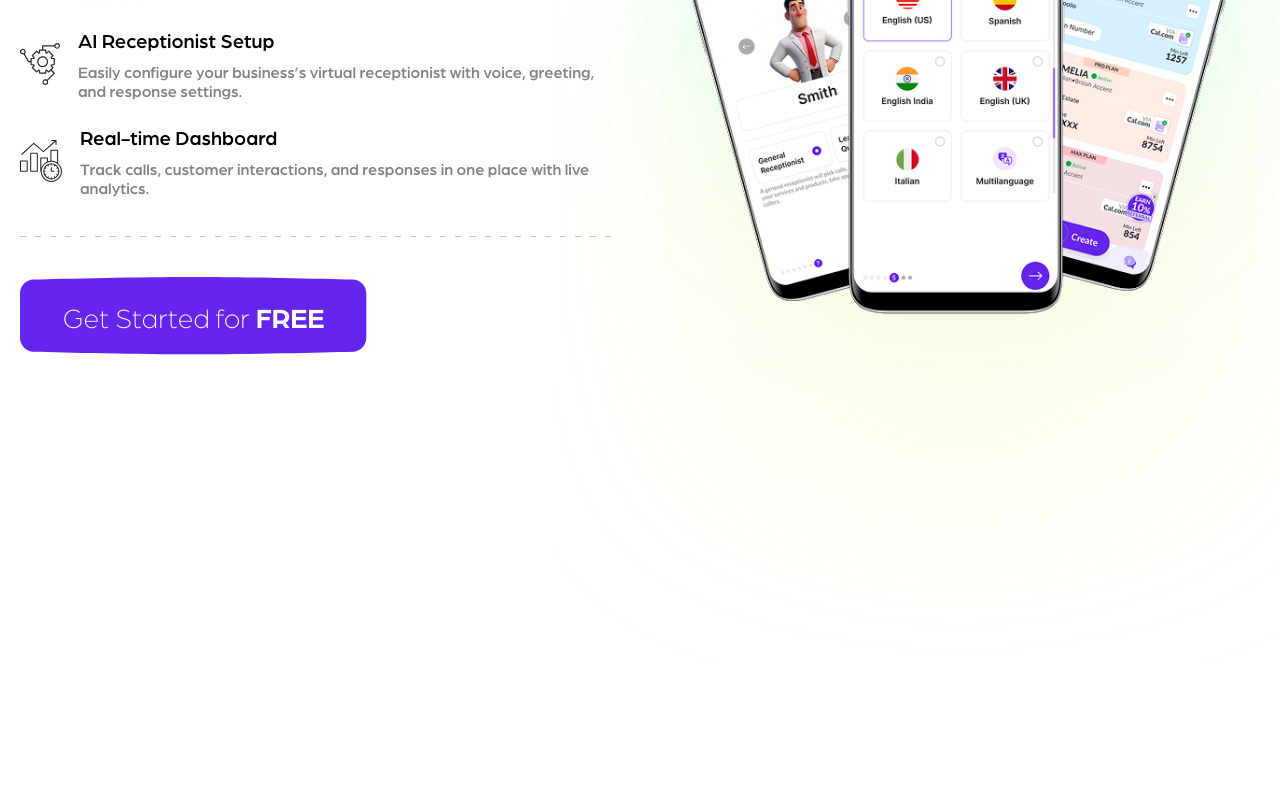
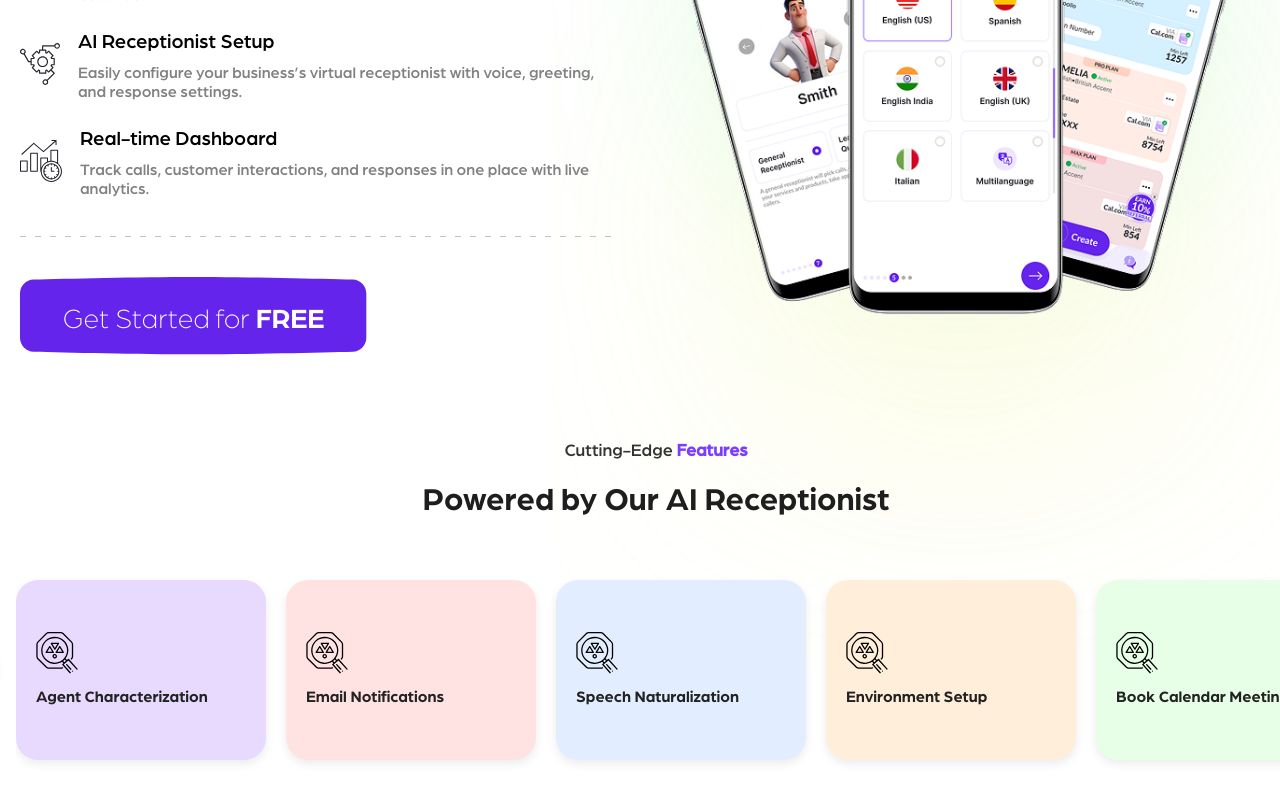
Before and after one commit to designersx-dsx/Rexpt-Sanity-Landing-Page-V2, a React (Create React App) app: page /features in a window 1280 px wide. Shown: the part 1700-2500 px from the top of the page. Before the commit the page ends 2365 px from the top, so only its background shows below. Built offline with nearby package versions, Linux system fonts and the light colour scheme.

Commit message:
[AP] ui new section add (AP v1.1.1)

```diff
--- /dev/null
+++ b/src/Components/FeatureSection/CuttingEdge/CuttingEdge.js
@@ -0,0 +1,83 @@
+import React, { useRef, useState } from "react";
+import styles from "./CuttingEdge.module.css";
+import { FaChevronLeft, FaChevronRight } from "react-icons/fa";
+
+const CuttingEdge = () => {
+    const scrollRef = useRef(null);
+    const [scrollIndex, setScrollIndex] = useState(0);
+
+    const cards = [
+        { icon: "/Svg/characterization-icon.svg", title: "Agent Characterization", bg: "#E8D9FF" },
+        { icon: "/Svg/characterization-icon.svg", title: "Email Notifications", bg: "#FFE3E3" },
+        { icon: "/Svg/characterization-icon.svg", title: "Speech Naturalization", bg: "#E2EEFF" },
+        { icon: "/Svg/characterization-icon.svg", title: "Environment Setup", bg: "#FFEED9" },
+        { icon: "/Svg/characterization-icon.svg", title: "Book Calendar Meetings", bg: "#E7FFE7" },
+        { icon: "/Svg/characterization-icon.svg", title: "Voice Personalization", bg: "#FBEAFF" },
+        { icon: "/Svg/characterization-icon.svg", title: "AI Chat Integration", bg: "#E9F9FF" },
+    ];
+
+    const cardsPerView = 5;
+    const totalScrolls = Math.ceil(cards.length / cardsPerView) - 1;
+
+    const handleScroll = (dir) => {
+        const container = scrollRef.current;
+        if (!container) return;
+
+        const width = container.offsetWidth;
+        let newIndex = scrollIndex + (dir === "right" ? 1 : -1);
+
+        if (newIndex < 0) newIndex = 0;
+        if (newIndex > totalScrolls) newIndex = totalScrolls;
+
+        container.scrollTo({
+            left: newIndex * width,
+            behavior: "smooth",
+        });
+
+        setScrollIndex(newIndex);
+    };
+
+    return (
+        <section className={styles.section}>
+            <div className={styles.heading}>
+                <p>
+                    Cutting-Edge <span>Features</span>
+                </p>
+                <h2>Powered by Our AI Receptionist</h2>
+            </div>
+
+            <div className={styles.sliderWrapper}>
+                <button
+                    className={`${styles.arrowBtn} ${styles.left}`}
+                    onClick={() => handleScroll("left")}
+                    disabled={scrollIndex === 0}
+                >
+                    <FaChevronLeft />
+                </button>
+
+                <div className={styles.slider} ref={scrollRef}>
+                    {cards.map((card, i) => (
+                        <div
+                            key={i}
+                            className={styles.card}
+                            style={{ backgroundColor: card.bg }}
+                        >
+                            <img src={card.icon} alt={card.title} className={styles.icon} />
+                            <h3>{card.title}</h3>
+                        </div>
+                    ))}
+                </div>
+
+                <button
+                    className={`${styles.arrowBtn} ${styles.right}`}
+                    onClick={() => handleScroll("right")}
+                    disabled={scrollIndex === totalScrolls}
+                >
+                    <FaChevronRight />
+                </button>
+            </div>
+        </section>
+    );
+};
+
+export default CuttingEdge;
--- /dev/null
+++ b/src/Components/FeatureSection/CuttingEdge/CuttingEdge.module.css
@@ -0,0 +1,138 @@
+.section {
+    width: 100%;
+    max-width: 1600px;
+    margin: 5rem auto;
+    text-align: center;
+    padding: 0 1rem;
+}
+
+.heading p {
+    font-size: 1.1rem;
+    font-weight: 500;
+    color: #333;
+}
+
+.heading span {
+    color: #7b3eff;
+    font-weight: 600;
+}
+
+.heading h2 {
+    font-size: 2rem;
+    font-weight: 700;
+    color: #1e1e1e;
+    margin-top: 0.4rem;
+}
+
+.sliderWrapper {
+    position: relative;
+    margin-top: 3rem;
+    width: 100%;
+    max-width: 1400px;
+    margin-inline: auto;
+    overflow: visible;
+}
+
+.slider {
+    display: flex;
+    gap: 20px;
+    overflow-x: hidden;
+    scroll-behavior: smooth;
+    transition: all 0.5s ease;
+    padding-block: 1rem;
+}
+
+.card {
+    min-width: 210px;
+    height: 140px;
+    border-radius: 22px;
+    display: flex;
+    flex-direction: column;
+    justify-content: center;
+    align-items: flex-start;
+    padding: 20px;
+    box-shadow: 0 4px 10px rgba(0, 0, 0, 0.08);
+    transition: transform 0.3s ease;
+}
+
+.card:hover {
+    transform: translateY(-6px);
+}
+
+.icon {
+    width: 42px;
+    height: 42px;
+    margin-bottom: 12px;
+}
+
+.card h3 {
+    font-size: 1rem;
+    font-weight: 600;
+    color: #222;
+    line-height: 1.3;
+    text-align: left;
+}
+
+.arrowBtn {
+    position: absolute;
+    top: 50%;
+    transform: translateY(-50%);
+    background: #fff;
+    border: none;
+    width: 40px;
+    height: 40px;
+    border-radius: 50%;
+    /* border: 1px solid; */
+    display: flex;
+    align-items: center;
+    justify-content: center;
+    box-shadow: 0 2px 8px rgba(0, 0, 0, 0.15);
+    cursor: pointer;
+    transition: all 0.3s ease;
+    z-index: 10;
+}
+
+.arrowBtn:hover {
+    background: #f4f4f4;
+}
+
+.arrowBtn:disabled {
+    /* opacity: 0.4; */
+    cursor: not-allowed;
+}
+
+.left {
+    left: -60px;
+}
+
+.right {
+    right: -60px;
+}
+
+/* Responsive */
+@media (max-width: 1024px) {
+    .card {
+        min-width: 200px;
+    }
+}
+
+@media (max-width: 768px) {
+    .card {
+        min-width: 180px;
+        height: 120px;
+        padding: 16px;
+    }
+
+    .icon {
+        width: 34px;
+        height: 34px;
+    }
+
+    .card h3 {
+        font-size: 0.9rem;
+    }
+
+    .left {
+        left: 0px;
+    }
+}
--- a/src/Pages/FeaturePage/FeaturePage.js
+++ b/src/Pages/FeaturePage/FeaturePage.js
@@ -3,6 +3,7 @@ import HeroBar from '../../Components/HeroBar/HeroBar'
 import Navbar from '../../Components/Navbar/Navbar'
 import SmarterReception from '../../Components/FeatureSection/SmarterReception/SmarterReception'
 import TabSection from '../../Components/FeatureSection/TabSection/TabSection'
+import CuttingEdge from '../../Components/FeatureSection/CuttingEdge/CuttingEdge'
 
 const FeaturePage = () => {
   return (
@@ -11,6 +12,7 @@ const FeaturePage = () => {
       <HeroBar title='Powerful Features for Smarter Reception' subtitle="Everything you need to automate, engage, and delight your customers with AI." />
       <SmarterReception/>
       <TabSection/>
+      <CuttingEdge/>
     </div>
   )
 }
```
Also changed, not shown: public/Svg/characterization-icon.svg (added).
